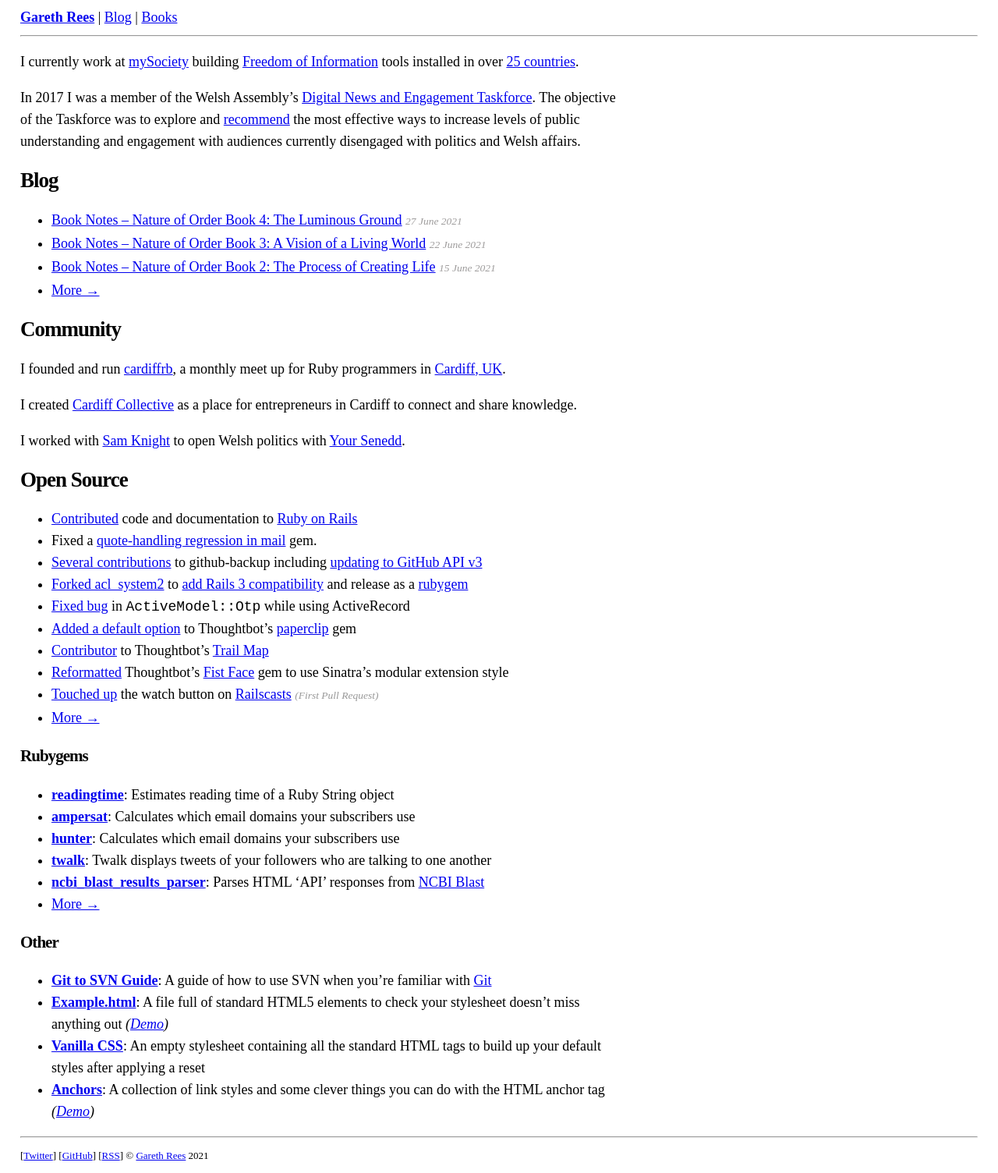
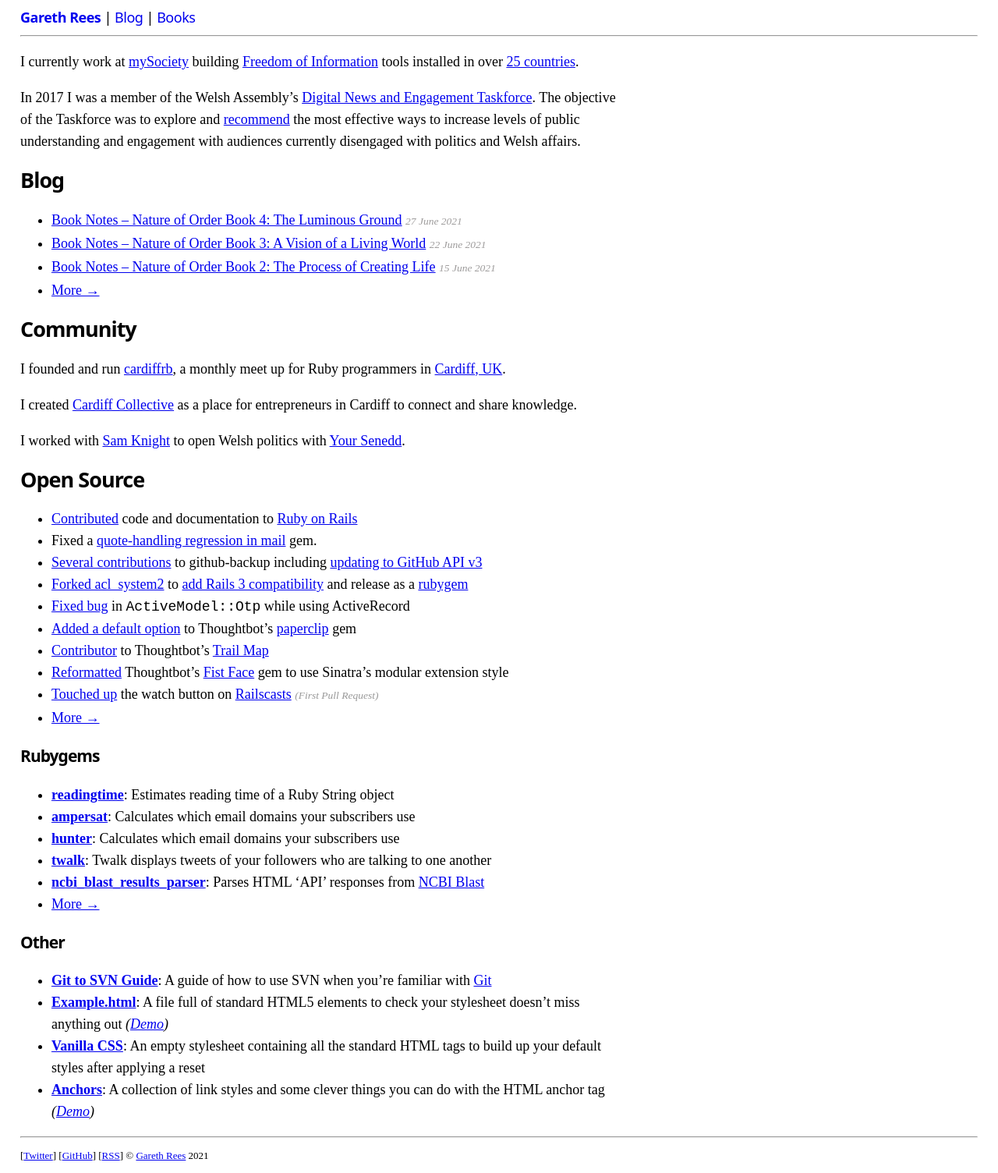
Before and after one commit to garethrees/garethrees.github.com, a Jekyll site: the page built from index.md, in a window 1280 px wide. Shown: the whole page at 78% size. Built offline with Jekyll 4.4.1, drawn with Linux system fonts in a browser that asks for light colours.

Commit message:
Minor style tweaks
Sans-serif nav and titles.

```diff
--- a/stylesheets/application.css
+++ b/stylesheets/application.css
@@ -14,6 +14,7 @@
 }
 
 h1,h2,h3,h4,h5,h6 {
+  font-family: system-ui; sans-serif;
   letter-spacing: -1px;
 }
 
@@ -94,6 +95,20 @@
   }
 }
 
+.nav {
+  font-family: system-ui, sans-serif;
+  letter-spacing: -0.5px;
+}
+
+.nav a {
+  text-decoration: none;
+}
+
+.nav a:hover,
+.nav a:active {
+  text-decoration: underline;
+}
+
 #footer {
   font-size: small;
 }
```
